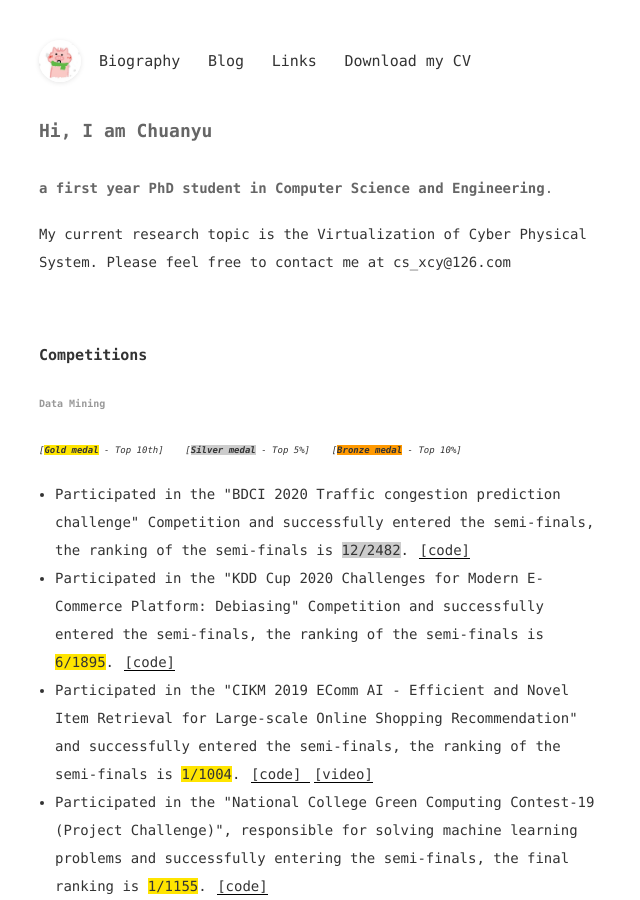
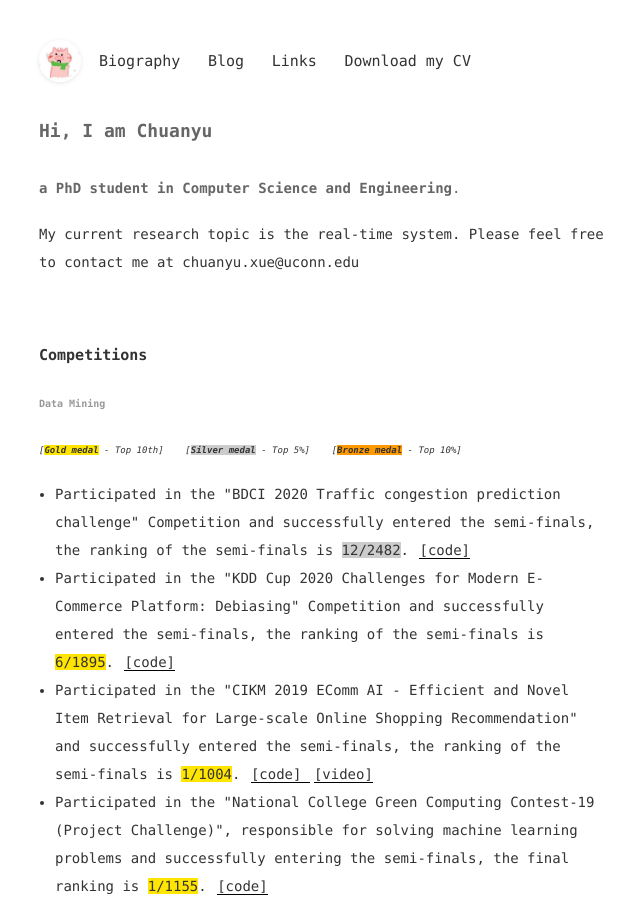
Before and after one commit to ChuanyuXue/profile, a Jekyll site: the page built from index.html, in a window 1280 px wide and 900 px high. Shown: the whole window, without its empty margins (315-955 px from the left). Built offline with Jekyll 4.4.1, drawn with Linux system fonts in a browser that asks for light colours.

Commit message:
Update index.html

```diff
--- a/index.html
+++ b/index.html
@@ -5,10 +5,10 @@ css: [common.css,page.css]
 js: [blog.js]
 ---
 <p>
-	<strong><span style="color:#666666;">a first year PhD student in Computer Science and Engineering</span></strong><span style="color:#666666;">.&nbsp;</span>
+	<strong><span style="color:#666666;">a PhD student in Computer Science and Engineering</span></strong><span style="color:#666666;">.&nbsp;</span>
 </p>
 <p>
-	My current research topic is the Virtualization of Cyber Physical System. Please feel free to contact me at cs_xcy@126.com
+	My current research topic is the real-time system. Please feel free to contact me at chuanyu.xue@uconn.edu
 </p>
 <p>
 	<br />
```
